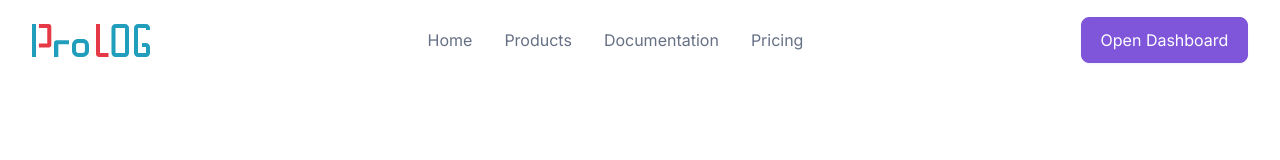
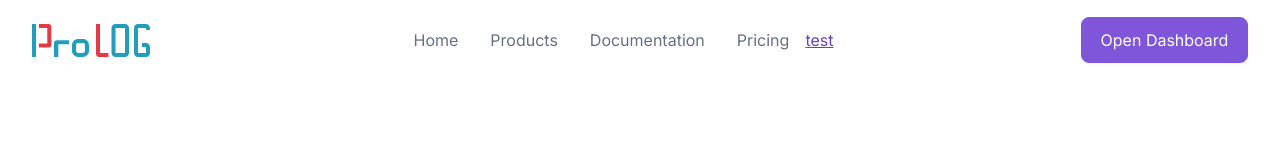
Before and after one commit to profydev/prolog-app-PaulHaze, a Next.js app: page / in a window 1280 px wide. Shown: the top 160 px of the page. Built offline with nearby package versions, Linux system fonts and the light colour scheme.

Commit message:
testing custom link commit

```diff
--- /dev/null
+++ b/components/header/NavLink.tsx
@@ -0,0 +1,17 @@
+import * as React from 'react';
+import Link from 'next/link';
+
+// allow this component to accept all properties of "a" tag
+type IProps = React.AnchorHTMLAttributes<HTMLAnchorElement> & {
+  to: string;
+  linkName: string;
+  // we can add more properties we need from next/link in the future
+};
+
+export const NavLink = ({ to, linkName }: IProps) => {
+  return (
+    <Link href={to}>
+      <a>{linkName}</a>
+    </Link>
+  );
+};
--- a/components/header/NavLinks.tsx
+++ b/components/header/NavLinks.tsx
@@ -2,6 +2,8 @@ import * as React from 'react';
 import Link from 'next/link';
 
 import styled from 'styled-components';
+
+import { NavLink } from './NavLink';
 
 const breakpoints = {
   sm: '(min-width: 480px)',
@@ -41,6 +43,7 @@ export function NavLinks() {
       <Link href="/pricing" passHref>
         <StyledLink>Pricing</StyledLink>
       </Link>
+      <NavLink to="/pricing" linkName="test" />
     </NavBarLinks>
   );
 }
```
Also changed, not shown: 1 other file (tests, documents, lock files or other folders).
